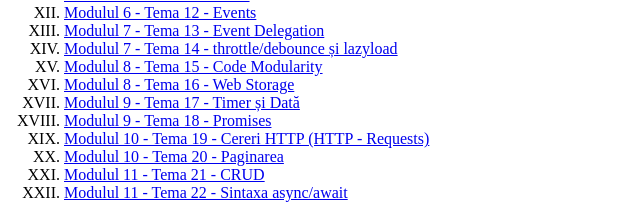
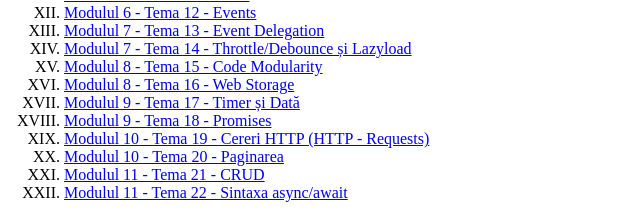
Before and after one commit to turbomatrixxxl/Java-Script, a plain HTML site: page index.html in a window 1280 px wide. Shown: the part 276-486 px from the top of the page, 0-640 px from the left. Drawn offline with Linux system fonts and the light colour scheme.

Commit message:
Update index.html

```diff
--- a/index.html
+++ b/index.html
@@ -16,6 +16,11 @@
           >
         </li>
         <li>
+          <!-- <iframe
+            src="./modulul1-tema2-ramificatii-si-iteratii.html"
+            frameborder="0"
+            >Modulul 1 - Tema 2 - Ramificaţii și iterații</iframe
+          > -->
           <a href="./modulul1-tema2-ramificatii-si-iteratii.html"
             >Modulul 1 - Tema 2 - Ramificaţii și iterații</a
           >
@@ -74,7 +79,7 @@
         </li>
         <li>
           <a href="./modulul-7-tema-14-throttle-debounce-și-lazyload.html"
-            >Modulul 7 - Tema 14 - throttle/debounce și lazyload</a
+            >Modulul 7 - Tema 14 - Throttle/Debounce și Lazyload</a
           >
         </li>
         <li>
```
